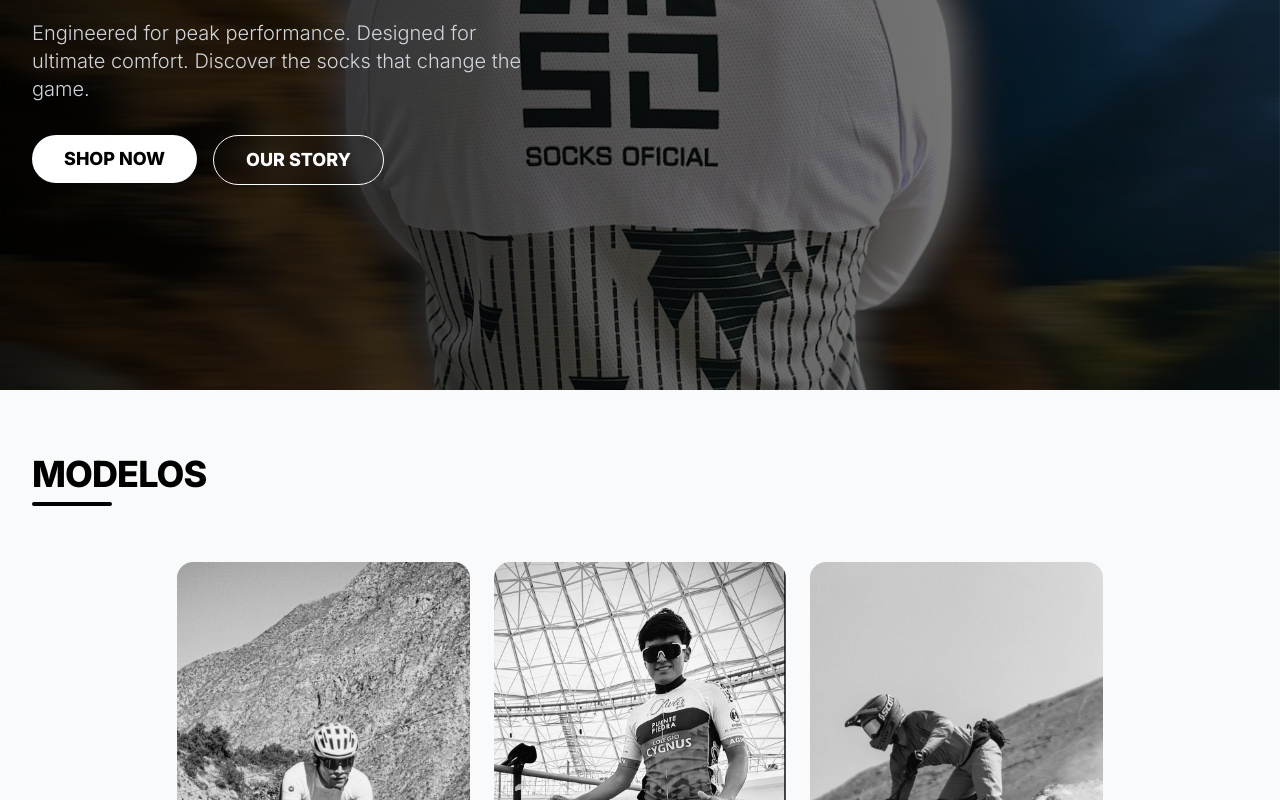
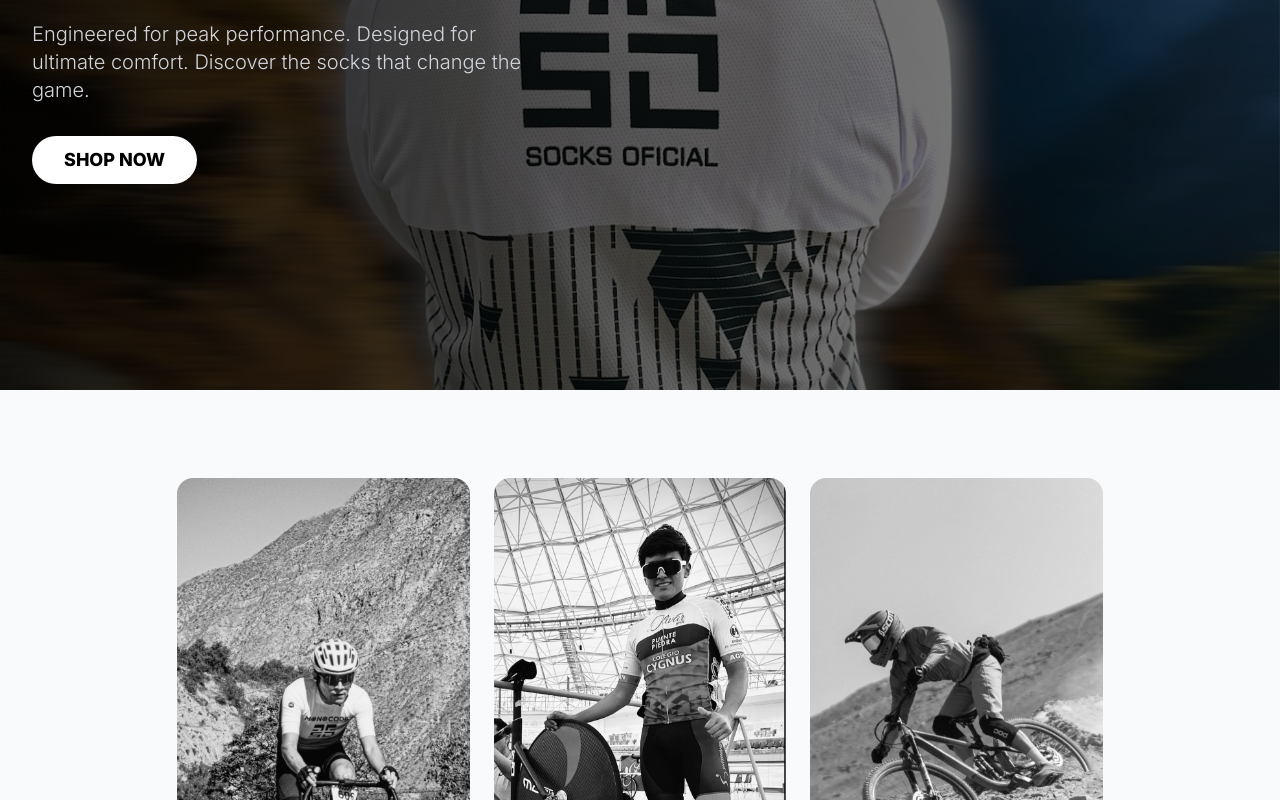
Before and after one commit to Mijailruizg/-SOCKS-OFICIAL, a React (Vite) app: page / in a window 1280 px wide. Shown: the part 540-1340 px from the top of the page. Built offline with nearby package versions, Linux system fonts and the light colour scheme.

Commit message:
Update: remove 'OUR STORY', remove 'Modelos' heading, fix footer logo path and UI tweaks

```diff
--- a/src/components/Footer.jsx
+++ b/src/components/Footer.jsx
@@ -22,17 +22,14 @@ const Footer = () => {
       <div className="relative max-w-7xl mx-auto px-6">
         {/* Logo centered */}
         <div className="flex justify-center mb-8">
-          <Link to="/" className="text-4xl md:text-5xl font-black tracking-tighter uppercase">
-            SOCKS OFICIAL
+          <Link to="/" className="inline-block">
+            <img src="/galeria/logo.png" alt="SOCKS OFICIAL" className="h-16 md:h-20 object-contain" />
           </Link>
         </div>
 
         <div className="grid grid-cols-1 lg:grid-cols-3 gap-8 items-start mb-6">
           {/* Newsletter (left) */}
           <div className="lg:col-span-1">
-            <div className="flex justify-center mb-3">
-              <img src="/galeria/logo%20.png" alt="SOCKS OFICIAL" className="h-16 object-contain" />
-            </div>
             <p className="text-gray-300 mb-4">Stay up to date and get exclusive deals by signing up for our newsletter.</p>
             <form className="flex max-w-md">
               <input type="email" placeholder="Your Email" className="flex-1 px-4 py-3 rounded-l-lg bg-black/60 placeholder-gray-400 text-white border border-white/10 focus:outline-none" />
--- a/src/components/HeroSection.jsx
+++ b/src/components/HeroSection.jsx
@@ -69,15 +69,6 @@ const HeroSection = () => {
                 SHOP NOW
               </Button>
             </Link>
-            <Link to="/brand">
-               <Button
-                variant="outline"
-                size="lg"
-                className="w-full sm:w-auto border-white text-white bg-transparent hover:bg-white hover:text-black font-bold px-8 py-6 rounded-full text-lg backdrop-blur-sm"
-              >
-                OUR STORY
-              </Button>
-            </Link>
           </motion.div>
         </div>
       </div>
--- a/src/components/ModelGallerySection.jsx
+++ b/src/components/ModelGallerySection.jsx
@@ -1,17 +1,10 @@
 import React from 'react';
 import { galleryImages } from '@/data/gallery';
 
-const ModelGallerySection = ({ title = 'Modelos' }) => {
+const ModelGallerySection = () => {
   return (
     <section className="py-16 px-4 md:px-8 bg-gray-50">
       <div className="max-w-7xl mx-auto">
-        <div className="flex items-end justify-between mb-8">
-          <div>
-            <h2 className="text-3xl md:text-4xl font-black text-black uppercase tracking-tight">{title}</h2>
-            <div className="h-1 w-20 bg-black mt-2 rounded-full"></div>
-          </div>
-        </div>
-
         <div className="flex gap-6 justify-center items-start py-6 flex-wrap">
           {galleryImages.map((src, i) => (
             <div key={i} className="rounded-2xl overflow-hidden bg-gray-100 flex-shrink-0">
--- a/src/pages/HomePage.jsx
+++ b/src/pages/HomePage.jsx
@@ -17,7 +17,7 @@ const HomePage = () => {
         <HeroSection />
 
         {/* Galería de modelos en lugar de New Arrivals */}
-        <ModelGallerySection title="Modelos" />
+        <ModelGallerySection />
 
         <ProductSection
           title="Hybrid Collection"
```
